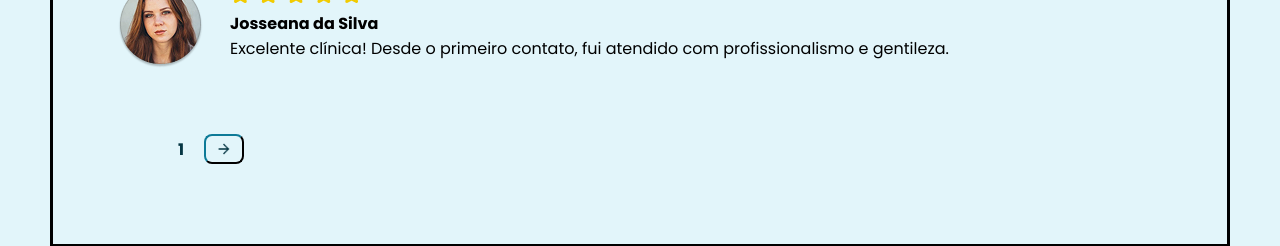
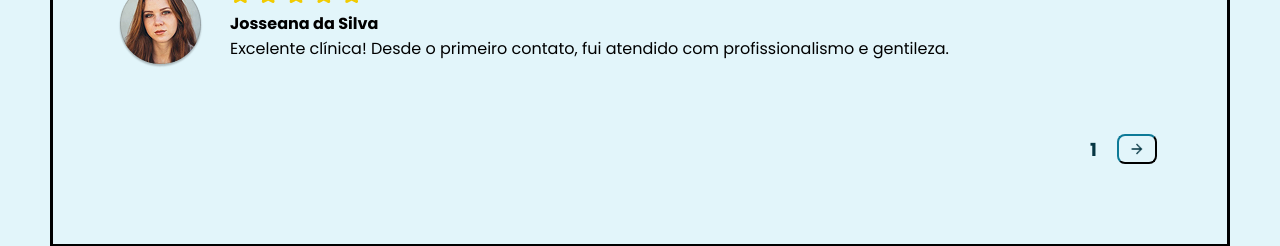
Before and after one commit to trainee-unect/projeto-trainee, a plain HTML site: page index.html in a window 1280 px wide. Shown: the part 2980-3226 px from the top of the page. Drawn offline with nearby package versions, Linux system fonts and the light colour scheme.

Commit message:
finalizei comentarios

```diff
--- a/style.css
+++ b/style.css
@@ -413,7 +413,9 @@ main{
     gap: 20px;
     color: var(--cor2);
     font-weight: bold;
+    font-size: 18px;
     margin-top: 66px;
+    margin-left: 912px;
 }
 
 .textoComentario  {
```
